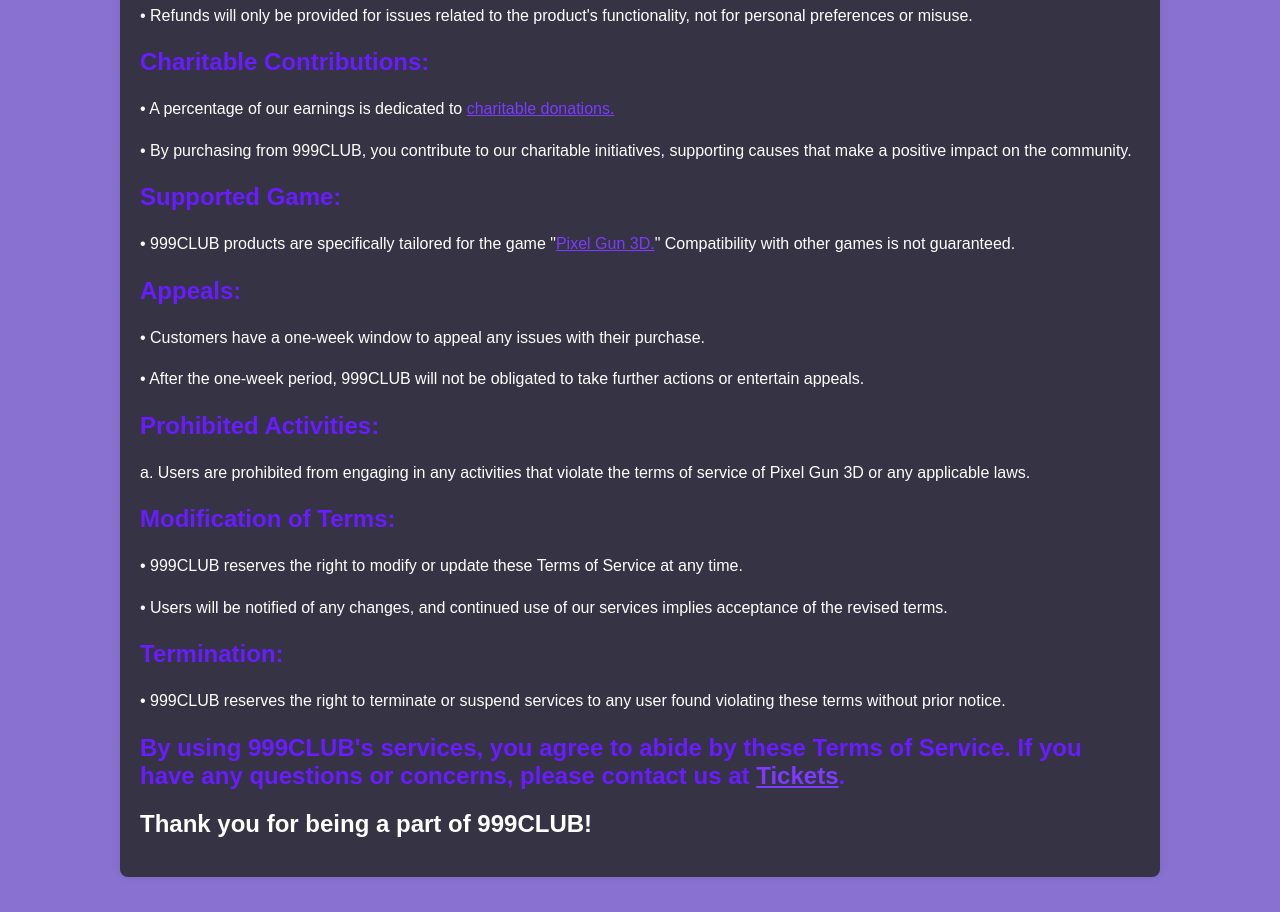
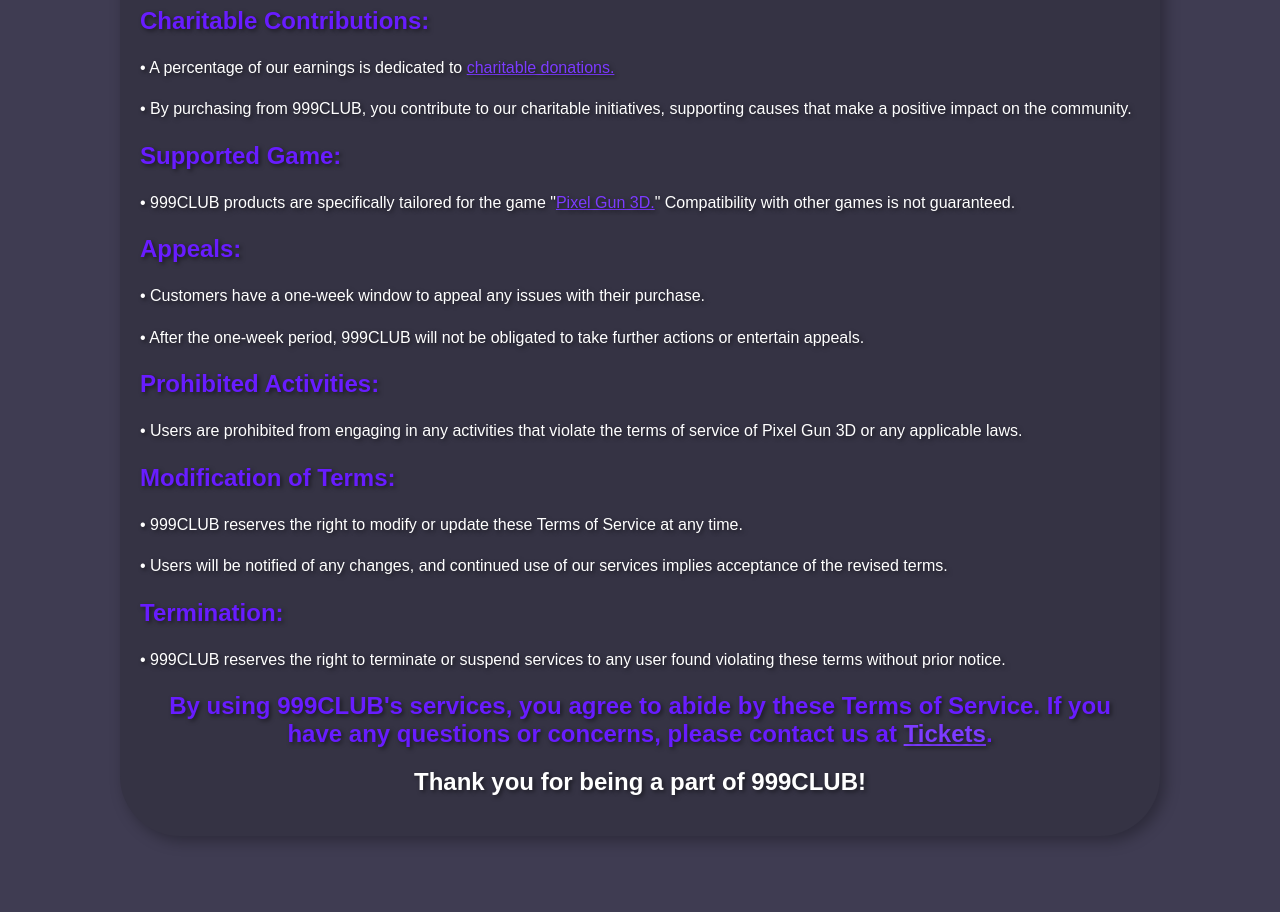
Before and after one commit to 999ClubManager/999clubtos, a plain HTML site: page index.html in a window 1280 px wide. Shown: the part 459-1371 px from the top of the page. After the commit the page ends 1330 px from the top, so only its background shows below. Drawn offline with Linux system fonts and the light colour scheme.

Commit message:
Update index.html

```diff
--- a/index.html
+++ b/index.html
@@ -7,8 +7,9 @@
     <style>
         body {
             font-family: Arial, sans-serif;
-            background-color: #8971d1;
+            background-color: #3f3c52;
             color: #fff;
+            borded-radius: 12px;
             margin: 0;
             padding: 0;
         }
@@ -25,8 +26,8 @@
             margin: 35px auto;
             padding: 20px;
             background-color: #353344;
-            border-radius: 8px;
-            box-shadow: 0 0 10px rgba(0, 0, 0, 0.1);
+            border-radius: 60px;
+            box-shadow: 5px 5px 15px rgba(0, 0, 0, 0.3); /* Dodanie cienia */
         }
 
         img {
@@ -34,12 +35,18 @@
             height: auto;
         }
 
+        h1 {
+            text-shadow: 2px 2px 4px rgba(0, 0, 0, 0.5);
+        }
+
         h2 {
             color: #681cff;
+            text-shadow: 2px 2px 4px rgba(0, 0, 0, 0.5);
         }
 
         p {
             line-height: 1.6;
+            text-shadow: 2px 2px 4px rgba(0, 0, 0, 0.5);
         }
 
         footer {
@@ -63,6 +70,7 @@
         }
         a:active {
             color: #34107d; /* Active link color */
+
         }
         .tooltip {
             position: relative;
@@ -72,24 +80,24 @@
         .tooltip .tooltiptext {
             visibility: hidden;
             background-color: black;
-            color: #fff;
+            color: #8f43e6;
             text-align: center;
             border-radius: 6px;
             padding: 5px;
             position: absolute;
             z-index: 1;
-            bottom: 125%; /* Pokaż powyżej tekstu */
+            bottom: 125%;
             left: 50%;
             transform: translateX(-50%);
             opacity: 0;
             transition: opacity 0.3s;
-            white-space: nowrap; /* Zapobiega łamaniu tekstu */
+            white-space: nowrap;
         }
 
         .tooltip .tooltiptext::after {
             content: "";
             position: absolute;
-            top: 100%; /* Na dole narzędzia dymkowego */
+            top: 100%;
             left: 50%;
             transform: translateX(-50%);
             border-width: 5px;
@@ -105,9 +113,7 @@
 </head>
 <body>
 
-    <header>
-        <h1>Welcome to 999CLUB! Before using our services, please read the following Terms of Service carefully.</h1>
-    </header>
+        <h1 style="text-align: center;">Welcome to 999CLUB! Before using our services, please read the following Terms of Service carefully.</h1>
 
     <section>
         <h2>Products and Compatibility:</h2>
@@ -131,7 +137,7 @@
       <p>• After the one-week period, 999CLUB will not be obligated to take further actions or entertain appeals.</p>
 
     <h2>Prohibited Activities:</h2>
-    <p>a. Users are prohibited from engaging in any activities that violate the terms of service of Pixel Gun 3D or any applicable laws.</p>
+    <p>• Users are prohibited from engaging in any activities that violate the terms of service of Pixel Gun 3D or any applicable laws.</p>
 
     <h2>Modification of Terms:</h2>
     <p>• 999CLUB reserves the right to modify or update these Terms of Service at any time.</p>
@@ -140,14 +146,10 @@
     <h2>Termination:</h2>
     <p>• 999CLUB reserves the right to terminate or suspend services to any user found violating these terms without prior notice.</p>
 
-    <h2>By using 999CLUB's services, you agree to abide by these Terms of Service. If you have any questions or concerns, please contact us at <a href="https://discord.com/channels/932616135151599667/1058074551898095796" class="tooltip">Tickets <span class="tooltiptext">https://discord.com/tickets/</span></a>.</h2>
-
-    <h1>Thank you for being a part of 999CLUB!</h1>
+    <h2 style="text-align: center;">By using 999CLUB's services, you agree to abide by these Terms of Service. If you have any questions or concerns, please contact us at <a href="https://discord.com/channels/932616135151599667/1058074551898095796" class="tooltip">Tickets </a>.</h2>
+        <h1 style="text-align: center;">Thank you for being a part of 999CLUB!</h1>
+        </section>
     </footer>
 
 </body>
-</html></p>
-    </section>
-
-</body>
 </html>
```
